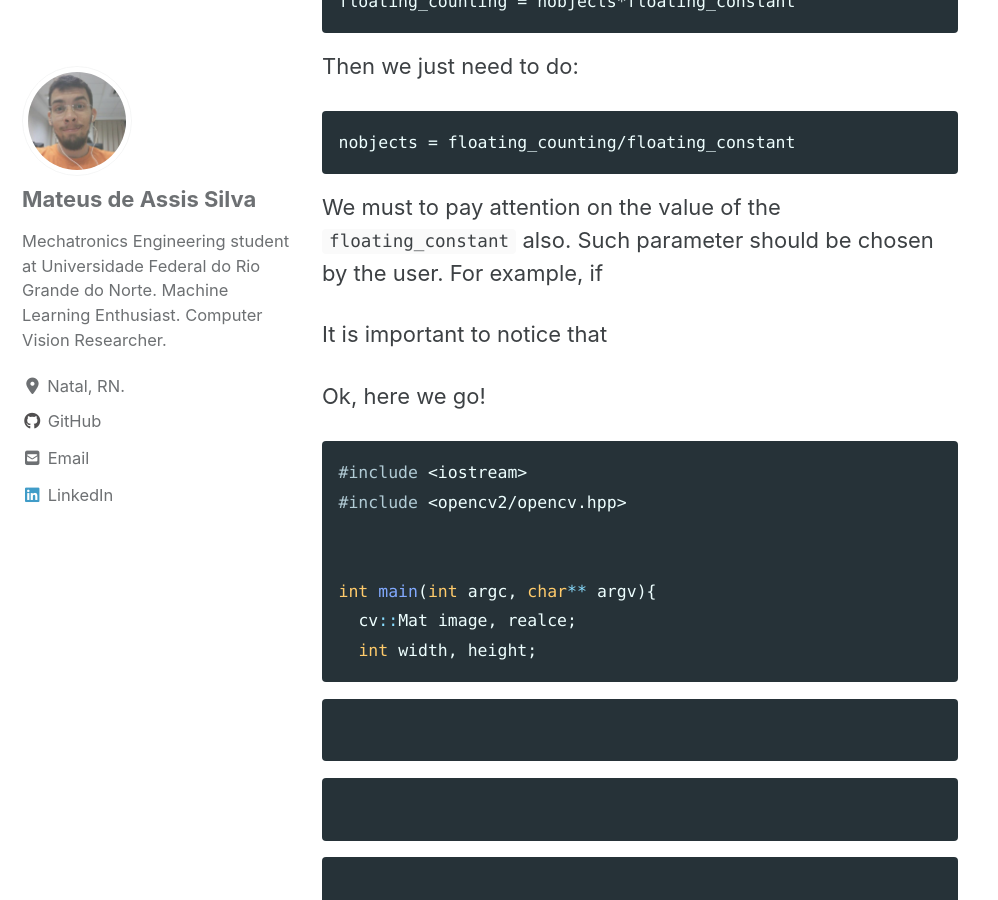
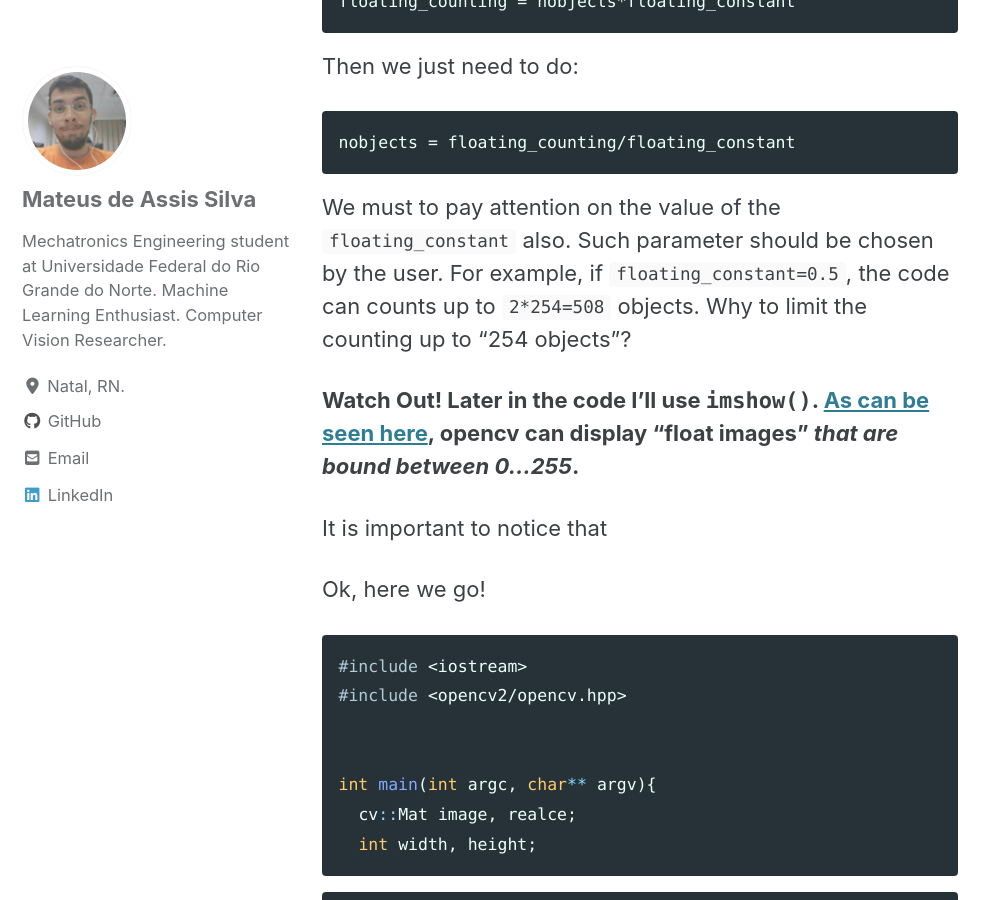
Before and after one commit to mtxslv/mtxslv.github.io, a Jekyll site: the page built from _posts/2020-10-15-labeling_various_objects.md, in a window 1280 px wide and 900 px high, scrolled down 1563 px. Shown: the whole window, without its empty margins (0-998 px from the left). Built offline with Jekyll 4.4.1, drawn with Linux system fonts in a browser that asks for light colours; cached includes are drawn as plain includes; nearby versions of some CDN libraries.

Commit message:
labeling for more than 255 objects post

````diff
--- a/_posts/2020-10-15-labeling_various_objects.md
+++ b/_posts/2020-10-15-labeling_various_objects.md
@@ -38,7 +38,9 @@ nobjects = floating_counting/floating_constant
 ```
 
 
-We must to pay attention on the value of the ```floating_constant``` also. Such parameter should be chosen by the user. For example, if
+We must to pay attention on the value of the ```floating_constant``` also. Such parameter should be chosen by the user. For example, if ```floating_constant=0.5```, the code can counts up to ```2*254=508``` objects. Why to limit the counting up to "254 objects"?
+
+**Watch Out! Later in the code I'll use ```imshow()```. [As can be seen here](https://answers.opencv.org/question/83562/why-pixels-can-have-float-values/), opencv can display "float images" _that are bound between 0...255_.**
 
 It is important to notice that
 
````
